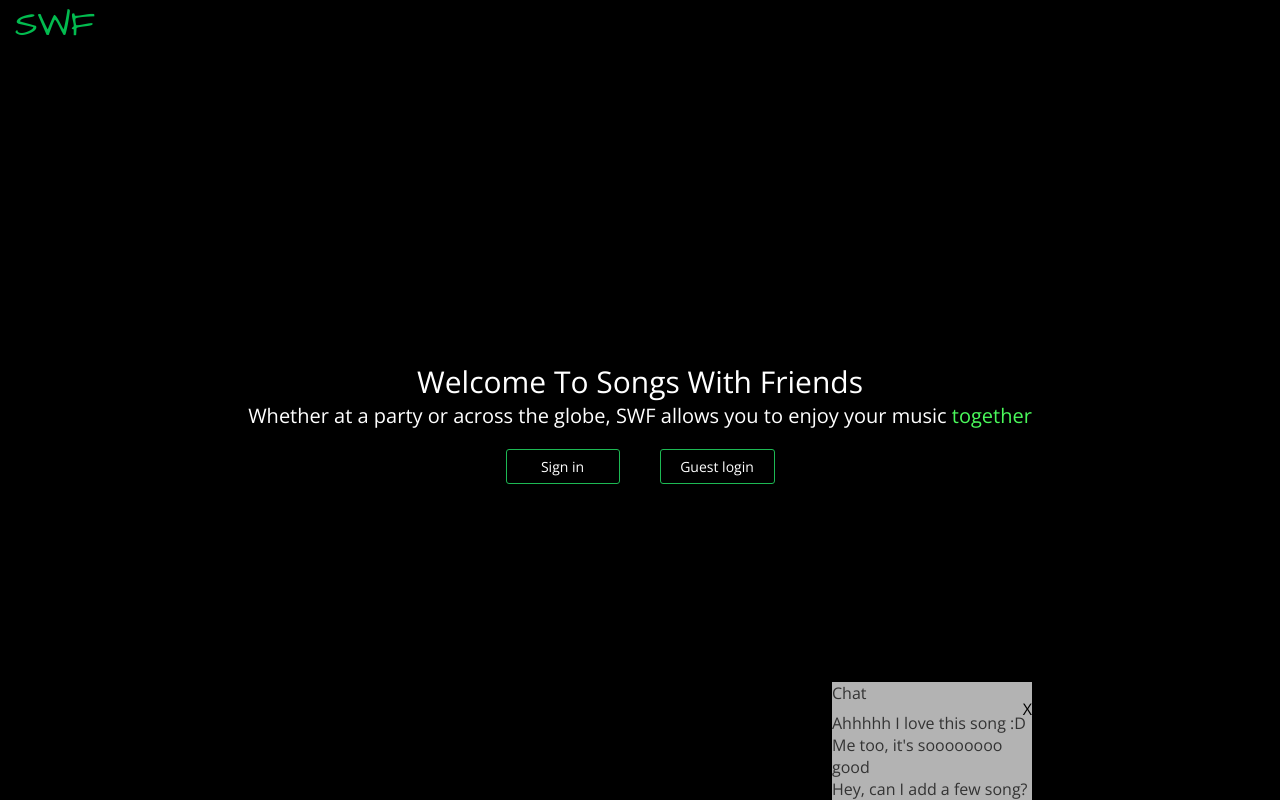
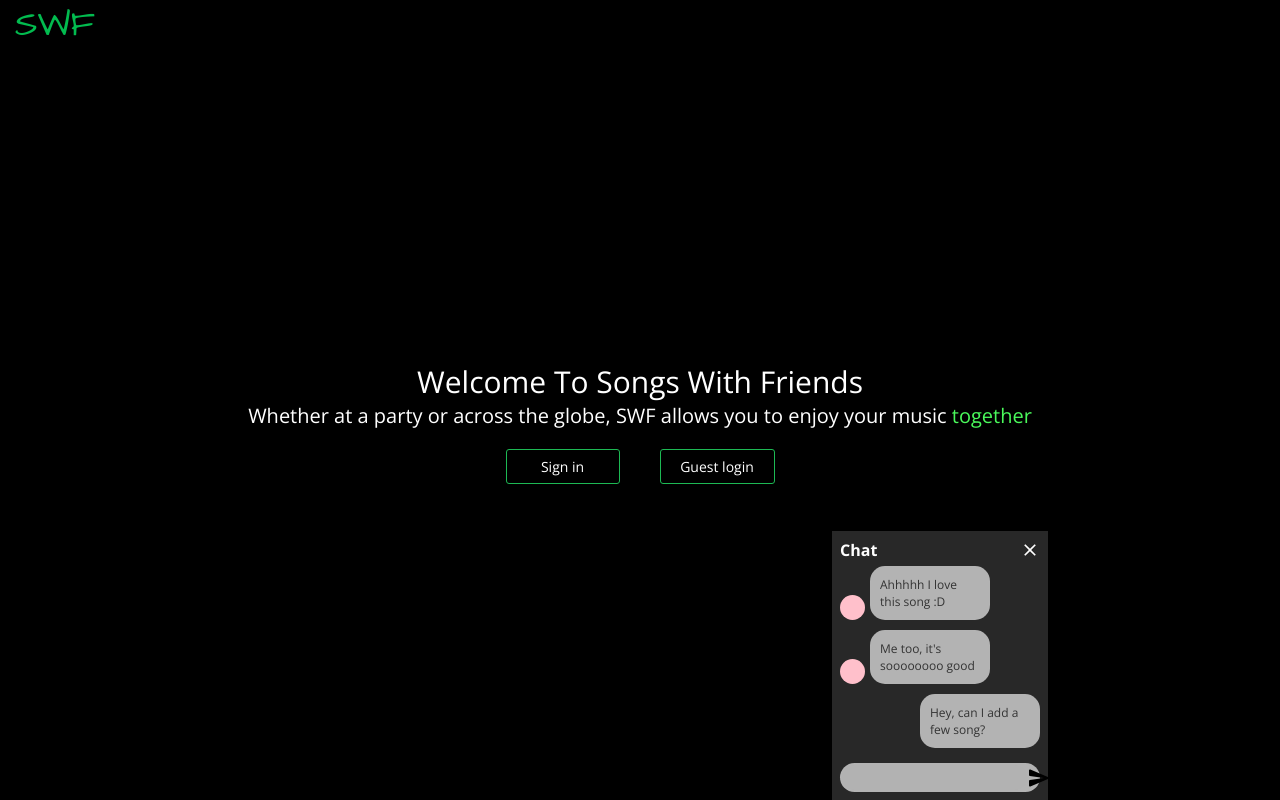
Before and after one commit to TTiole/SongsWithFriends, a React (Create React App) app in the folder client/: page / in a window 1280 px wide. Built offline with nearby package versions, Linux system fonts and the light colour scheme.

Commit message:
Implemented Chat with external/internal messages on different side

```diff
--- a/client/src/Components/Chat/Chat.css
+++ b/client/src/Components/Chat/Chat.css
@@ -5,19 +5,62 @@
     left: 65%;
     bottom: 0;
 
+    padding: 8px;
     max-width: 200px;
     max-height: 450px;
-    background-color: #b3b3b3;
+    background-color: #282828;
 }
 
 #top-container{
     display: flex;
     justify-content: space-between;
+    align-items: center;
     max-height: 30px;
 }
 
-.msh-container{
-    max-width: 135px;
-    border-radius: 25%;
-    background-color: darkgreen;
+#msgs-container{
+    display: flex;
+    flex-direction: column;
+    overflow: auto;
 }
+
+.cell{
+    display: flex;
+    align-items: flex-end;
+    margin: 5px 0;
+}
+
+.text-container{
+    padding: 10px;
+    max-width: 100px;
+    border-radius: 15px;
+    background-color:#b3b3b3;
+}
+
+.avatar{
+    display: flex;
+    justify-content: center;
+    align-items: center;
+    margin-right: 5px;
+    width: 25px;
+    height: 25px;
+    border-radius: 50%;
+    background-color: pink;
+}
+
+#input-wrapper{
+    display: flex;
+    justify-content: space-between;
+    align-items: center;
+    margin-top: 10px;
+    padding: 2px;
+
+    border-radius: 15px;
+    background-color: #b3b3b3;
+}
+
+#input{
+    max-height: 15px;
+    max-width: unset;
+    border-radius: 15px;
+}
--- a/client/src/Components/Chat/Chat.jsx
+++ b/client/src/Components/Chat/Chat.jsx
@@ -2,28 +2,63 @@ import React, { useState } from "react"
 import Typography from '../Typography/Typography';
 import "./Chat.css";
 
+import CloseIcon from '@material-ui/icons/Close';
+import SendRoundedIcon from '@material-ui/icons/SendRounded';
+
 const Chat = () => {
-    const [messages, setMessage] = useState(["Ahhhhh I love this song :D", "Me too, it's soooooooo good",
-        "Hey, can I add a few song?"]);
+    const [messages, setMessage] = useState([
+        {
+            msg: "Ahhhhh I love this song :D",
+            type: "external"
+        }
+        ,
+        {
+            msg: "Me too, it's soooooooo good",
+            type: "external"
+        },
+        {
+            msg: "Hey, can I add a few song?",
+            type: "internal"
+        }
+
+    ]);
     return (
         <div id="chat-container">
             <div id="top-container">
-                <Typography>Chat</Typography>
-                <p>X</p>
+                <Typography bold fontSize="20" color="white">Chat</Typography>
+                <CloseIcon style={{ fill: "white", fontSize: "20px" }}></CloseIcon>
             </div>
-            <div>
-                {messages.map((msg) =>
-                    <ChatCell msg={msg}></ChatCell>
-                )}
+
+            <div id="msgs-container">
+                {messages.map((msg) => <ChatCell msg={msg.msg} type={msg.type}></ChatCell>)}
+            </div>
+
+            <div id="input-wrapper">
+                <input id="input"></input>
+                <SendRoundedIcon></SendRoundedIcon>
             </div>
         </div>
     );
 }
 
 const ChatCell = (props) => {
+    let showAvatar = true;
+    let style = {
+        justifyContent: "flex-start"
+    }
+    if (props.type === "internal") {
+        showAvatar = false;
+        style = {
+            justifyContent: "flex-end"
+        }
+    }
+
     return (
-        <div className="msg-container">
-            <Typography>{props.msg}</Typography>
+        <div className="cell" style={style}>
+            {showAvatar ? <div className="avatar"></div> : null}
+            <div className="text-container">
+                <Typography fontSize="12px">{props.msg}</Typography>
+            </div>
         </div>
     );
 }
--- a/client/src/Components/PlayerBar/PlayerBar.jsx
+++ b/client/src/Components/PlayerBar/PlayerBar.jsx
@@ -1,4 +1,4 @@
-import React, {useState, useEffect} from "react";
+import React, { useState, useEffect } from "react";
 import { connect } from 'react-redux';
 
 import "./PlayerBar.css"
@@ -53,9 +53,11 @@ const PlayerBar = (props) => {
   useEffect(() => {
     setValue(0);
   }, [props.playback.currentSong])
+
   useEffect(() => {
     setValue(props.playback.initialPosition);
   }, [props.playback.initialPosition])
+
   // Sends play event
   const resume = () => props.socket.emit(PLAY);
 
@@ -109,7 +111,7 @@ const PlayerBar = (props) => {
 
               <Slider max={props.playback.currentSongDuration} handleChange={e => setValue(parseInt(e.target.value))}
                 initialValue={props.playback.initialPosition} position={value}
-                callback={jumpTo}  />
+                callback={jumpTo} />
 
               <Typography color="rgb(179, 179, 179)">{sec2time(props.playback.currentSongDuration)}</Typography>
             </div>
```
